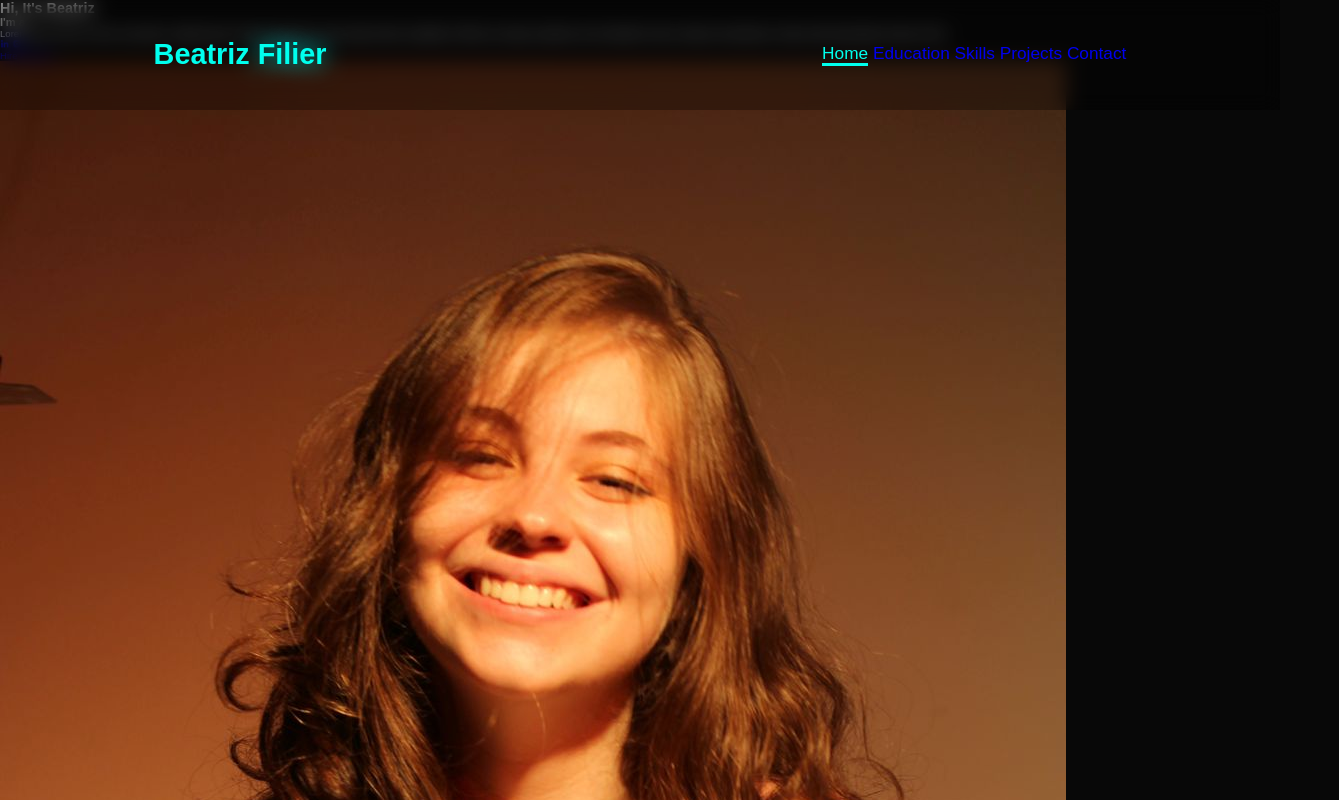
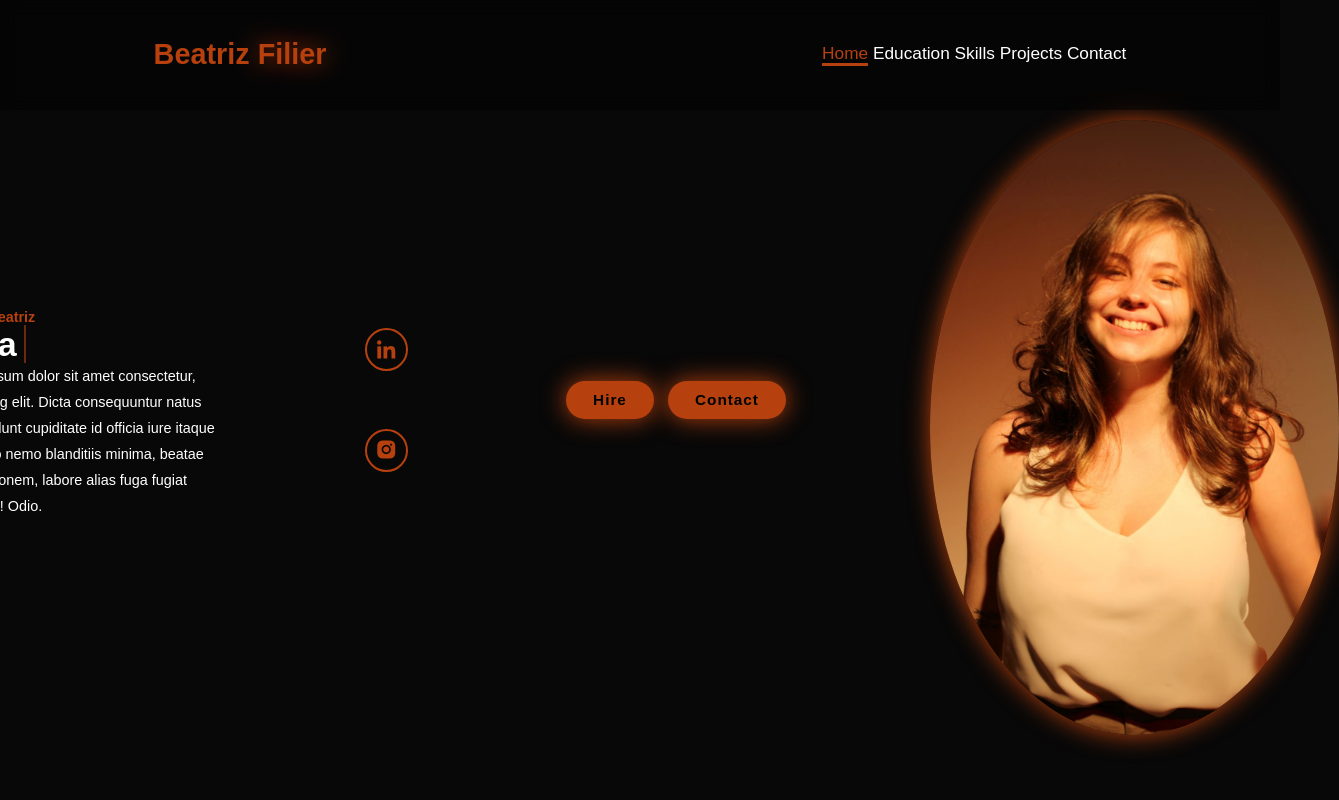
Before and after one commit to HSLPines/beatrizFilier, a plain HTML site: page index.html in a window 1280 px wide. Shown: the top 800 px of the page, 1339 px wide, since content can reach past the window. Drawn offline with nearby package versions, Linux system fonts and the light colour scheme; files whose address does not match are found by name.

Commit message:
Update css

```diff
--- a/style.css
+++ b/style.css
@@ -12,7 +12,7 @@
     --bg-color: #080808;
     --second-bg-color: #131313;
     --text-color: white;
-    --main-color: #00ffee;
+    --main-color: #B7410E;
 }
 
 html{
@@ -50,6 +50,10 @@ body{
 .logo span{
     text-shadow: 0 0 25px var(--main-color);
 }
+a{
+    color: var(--text-color);
+    text-decoration: none;
+}
 .navbar{
     font-size: 1.8rem;
     color: var(--text-color);
@@ -75,11 +79,188 @@ section{
     justify-content: center;
     gap: 15rem;
 }
-.home-conent{
+.home {
+    display: flex;
+    justify-content: center;
+    align-items: center;
+    gap: 15rem;
+}
+.home-content {
     display: flex;
     flex-direction: column;
     align-items: baseline;
+    text-align: left;
     justify-content: center;
     margin-top: 3rem;
-    text-align: center;
 }
+span{
+    color: var(--main-color);
+}
+.logo span{
+    color: var(--main-color);
+}
+.home-conent h3{
+    font-size: 3.5rem;
+    margin-top: 1rem;
+    margin-bottom: 2rem;
+}
+.home-conent h1{
+    font-size: 7rem;
+    font-weight: 700;
+    margin-top: 1.5rem;
+    line-height: 1;
+}
+.home-img {
+    border-radius: 50%;
+}
+.home-img img {
+    position: relative;
+    top: 3rem;
+    width: 32vw;
+    border-radius: 50%;
+    transition: 0.4s ease-in-out;
+    cursor: pointer;
+    box-shadow: 0 0 25px var(--main-color);
+}
+.home-img img:hover{
+    transform: scale(1.1);
+    box-shadow: 0 0 25px var(--main-color),
+                0 0 50px var(--main-color),
+                0 0 100px var(--main-color);
+}
+.home-content p{
+    font-size: 1.5rem;
+    font-weight: 500;
+    line-height: 1.8;
+    max-width: 1000px;
+}
+.social-icons a{
+    display: inline-flex;
+    justify-content: center;
+    align-items: center;
+    width: 4.5rem;
+    height: 4.5rem;
+    background: transparent;
+    border: 2px solid var(--main-color);
+    font-size: 2.5rem;
+    border-radius: 50%;
+    color: var(--main-color);
+    margin: 3rem 1.5rem 3rem 0;
+    transition: 0.3s ease-in-out;
+}
+.social-icons a:hover{
+    background: var(--main-color);
+    color: var(--text-color);
+    transform: scale(1.3);
+    box-shadow: 0 0 25px var(--main-color);
+}
+.btn{
+    display: inline-block;
+    padding: 1rem 2.8rem;
+    background: var(--main-color);
+    box-shadow: 0 0 25px var(--main-color);
+    border-radius: 4rem;
+    font-size: 1.6rem;
+    color: black;
+    letter-spacing: 0.1rem;
+    font-weight: 600;
+    transition: 0.3s ease-in-out;
+    cursor: pointer;
+}
+.btn:hover{
+    transform: scale(1.05);
+    box-shadow: 0 0 50px var(--main-color);
+}
+.btn-group{
+    display: flex;
+    gap: 1.5rem;
+    align-items: center;
+}
+.btn-goup a:nth-of-type(2){
+    background-color: black;
+    color: var(--main-color);
+    border: 2px solid var(--main-color);
+    box-shadow: 0 0 25px transparent;
+}
+.btn-group a:nth-of-type(2):hover{
+    background-color: var(--main-color);
+    color: black;
+    box-shadow: 0 0 25px var(--main-color);
+}
+.text-animation{
+    font-size: 34px;
+    font-weight: 600;
+    min-width: 280px;
+}
+.text-animation span{
+    position: relative;
+}
+.text-animation span::before{
+    content: "Actress";
+    color: var(--main-color);
+    animation: words 20s infinite;
+}
+.text-animation span::after{
+    content: "";
+    position: absolute;
+    background-color: var(--bg-color);
+    width: calc(100% + 8px);
+    height: 100%;
+    border-left: 3px solid var(--bg-color);
+    right: -8px;
+    animation: cursor 0.6s infinite,
+                typing 20s steps(14) infinite;
+}
+@keyframes cursor{
+    to{
+        border-left: 2px solid var(--main-color);
+    }
+}
+@keyframes words{
+    0%,
+    20%{
+        content: "Actress";
+    }
+    21%,
+    40%{
+        content: "Director";
+    }
+    41%,
+    60%{
+        content: "Writer";
+    }
+    61%,
+    80%{
+        content: "Model";
+    }
+    81%,
+    100%{
+        content: "Teacher";
+    }
+
+}
+@keyframes typing{
+    10%,
+    15%,
+    30%,
+    35%,
+    50%,
+    55%,
+    70%,
+    75%,
+    90%,
+    95%{
+        width: 0;
+    }
+    5%,
+    20%,
+    25%,
+    40%,
+    45%,
+    60%,
+    65%,
+    80%,
+    85%{
+        width: calc(100% + 8px);
+    }
+}
```
